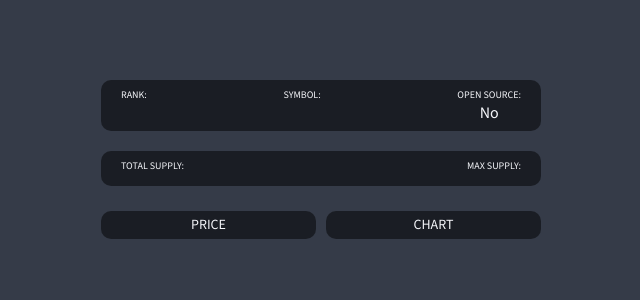
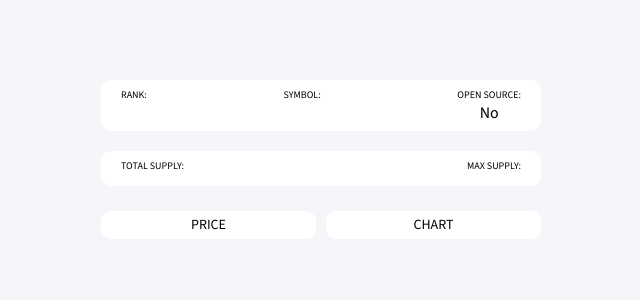
Before and after one commit to Eastynfromeast/study-react-master, a React (Create React App) app: page /about in a window 1280 px wide. Shown: the top 300 px of the page, without its empty margins (319-959 px from the left). Built offline with nearby package versions, Linux system fonts and the light colour scheme; no server answers.

Commit message:
let Coin allow to access to the state of App component which is not recommended

```diff
--- a/src/App.tsx
+++ b/src/App.tsx
@@ -1,9 +1,83 @@
 import { Outlet } from "react-router-dom";
+import { ThemeProvider, createGlobalStyle } from "styled-components";
+import { darkTheme, lightTheme } from "./theme";
+import { useState } from "react";
+
+const GlobalStyle = createGlobalStyle`
+    /* http://meyerweb.com/eric/tools/css/reset/
+   v2.0 | 20110126
+   License: none (public domain)
+*/
+
+html, body, div, span, applet, object, iframe,
+h1, h2, h3, h4, h5, h6, p, blockquote, pre,
+a, abbr, acronym, address, big, cite, code,
+del, dfn, em, img, ins, kbd, q, s, samp,
+small, strike, strong, sub, sup, tt, var,
+b, u, i, center,
+dl, dt, dd, ol, ul, li,
+fieldset, form, label, legend,
+table, caption, tbody, tfoot, thead, tr, th, td,
+article, aside, canvas, details, embed,
+figure, figcaption, footer, header, hgroup,
+menu, nav, output, ruby, section, summary,
+time, mark, audio, video {
+	margin: 0;
+	padding: 0;
+	border: 0;
+	font-size: 100%;
+	font: inherit;
+	vertical-align: baseline;
+}
+/* HTML5 display-role reset for older browsers */
+article, aside, details, figcaption, figure,
+footer, header, hgroup, menu, nav, section {
+	display: block;
+}
+body {
+	line-height: 1;
+}
+ol, ul {
+	list-style: none;
+}
+blockquote, q {
+	quotes: none;
+}
+blockquote:before, blockquote:after,
+q:before, q:after {
+	content: '';
+	content: none;
+}
+table {
+	border-collapse: collapse;
+	border-spacing: 0;
+}
+
+* {
+	box-sizing: border-box;
+}
+
+body {
+	font-family: "Source Sans 3", sans-serif;
+	background-color: ${props => props.theme.bgColor};
+	color: ${props => props.theme.textColor};
+}
+
+a {
+	text-decoration: none;
+	color:inherit;
+}
+`;
 
 function App() {
+	const [isDark, setIsDark] = useState(false);
+	const toggleDark = () => setIsDark(prev => !prev);
 	return (
 		<>
-			<Outlet />
+			<ThemeProvider theme={isDark ? darkTheme : lightTheme}>
+				<GlobalStyle />
+				<Outlet context={{ toggleDark, isDark }} />
+			</ThemeProvider>
 		</>
 	);
 }
--- a/src/index.tsx
+++ b/src/index.tsx
@@ -1,8 +1,5 @@
 import React from "react";
 import ReactDOM from "react-dom/client";
-
-import { ThemeProvider, createGlobalStyle } from "styled-components";
-import { theme } from "./theme";
 import { RouterProvider } from "react-router-dom";
 import router from "./Router";
 import { Helmet, HelmetProvider } from "react-helmet-async";
@@ -12,77 +9,9 @@ const root = ReactDOM.createRoot(document.getElementById("root") as HTMLElement)
 
 const queryClient = new QueryClient();
 
-const GlobalStyle = createGlobalStyle`
-    /* http://meyerweb.com/eric/tools/css/reset/
-   v2.0 | 20110126
-   License: none (public domain)
-*/
-
-html, body, div, span, applet, object, iframe,
-h1, h2, h3, h4, h5, h6, p, blockquote, pre,
-a, abbr, acronym, address, big, cite, code,
-del, dfn, em, img, ins, kbd, q, s, samp,
-small, strike, strong, sub, sup, tt, var,
-b, u, i, center,
-dl, dt, dd, ol, ul, li,
-fieldset, form, label, legend,
-table, caption, tbody, tfoot, thead, tr, th, td,
-article, aside, canvas, details, embed,
-figure, figcaption, footer, header, hgroup,
-menu, nav, output, ruby, section, summary,
-time, mark, audio, video {
-	margin: 0;
-	padding: 0;
-	border: 0;
-	font-size: 100%;
-	font: inherit;
-	vertical-align: baseline;
-}
-/* HTML5 display-role reset for older browsers */
-article, aside, details, figcaption, figure,
-footer, header, hgroup, menu, nav, section {
-	display: block;
-}
-body {
-	line-height: 1;
-}
-ol, ul {
-	list-style: none;
-}
-blockquote, q {
-	quotes: none;
-}
-blockquote:before, blockquote:after,
-q:before, q:after {
-	content: '';
-	content: none;
-}
-table {
-	border-collapse: collapse;
-	border-spacing: 0;
-}
-
-* {
-	box-sizing: border-box;
-}
-
-body {
-	font-family: "Source Sans 3", sans-serif;
-	background-color: ${props => props.theme.bgColor};
-	color: ${props => props.theme.textColor}
-}
-
-a {
-	text-decoration: none;
-	color:inherit;
-}
-`;
-
 root.render(
 	<React.StrictMode>
 		<QueryClientProvider client={queryClient}>
-			<ThemeProvider theme={theme}>
-				<GlobalStyle />
 			<HelmetProvider>
 				<Helmet>
 					<title>Crypto Tracker</title>
@@ -92,7 +21,6 @@ root.render(
 				</Helmet>
 			</HelmetProvider>
 			<RouterProvider router={router} />
-			</ThemeProvider>
 		</QueryClientProvider>
 	</React.StrictMode>
 );
--- a/src/routes/Coin.tsx
+++ b/src/routes/Coin.tsx
@@ -29,7 +29,7 @@ const Loader = styled.p`
 const Overview = styled.div`
 	display: flex;
 	justify-content: space-between;
-	background-color: rgba(0, 0, 0, 0.5);
+	background-color: ${props => props.theme.cardBgColor};
 	padding: 10px 20px;
 	border-radius: 10px;
 `;
@@ -38,6 +38,7 @@ const OverviewItem = styled.div`
 	display: flex;
 	flex-direction: column;
 	align-items: center;
+	color: ${props => props.theme.textColor};
 	span:first-child {
 		font-size: 10px;
 		font-weight: 400;
@@ -62,12 +63,13 @@ const Tab = styled.span<{ $isActive: boolean }>`
 	text-transform: uppercase;
 	font-size: 14px;
 	font-weight: 400;
-	background-color: rgba(0, 0, 0, 0.5);
+	background-color: ${props => props.theme.cardBgColor};
 	padding: 7px 0px;
 	border-radius: 10px;
 	color: ${props => (props.$isActive ? props.theme.accentColor : props.theme.textColor)};
 	a {
 		display: block;
+		color: inherit;
 	}
 `;
 
--- a/src/routes/Coins.tsx
+++ b/src/routes/Coins.tsx
@@ -1,5 +1,5 @@
 import { useQuery } from "@tanstack/react-query";
-import { Link } from "react-router-dom";
+import { Link, useOutletContext } from "react-router-dom";
 import styled from "styled-components";
 import { fetchCoins } from "../api";
 
@@ -19,8 +19,8 @@ const Header = styled.header`
 const CoinsList = styled.ul``;
 
 const Coin = styled.li`
-	background-color: #fff;
-	color: ${props => props.theme.bgColor};
+	background-color: ${props => props.theme.cardBgColor};
+	color: ${props => props.theme.textColor};
 	margin-bottom: 10px;
 	border-radius: 15px;
 	a {
@@ -61,11 +61,16 @@ interface ICoin {
 	type: string;
 }
 
+interface ICoinsProps {
+	toggleDark: () => void;
+}
+
 function Coins() {
 	const { isLoading, data } = useQuery<ICoin[]>({
 		queryKey: ["allCoins"],
 		queryFn: () => fetchCoins(50),
 	});
+	const { toggleDark } = useOutletContext<ICoinsProps>();
 
 	/*
 		const URL_COINS = "https://api.coinpaprika.com/v1/coins";
@@ -83,6 +88,7 @@ function Coins() {
 		<Container>
 			<Header>
 				<Title>Coins</Title>
+				<button onClick={toggleDark}>Toggle Theme</button>
 			</Header>
 			{isLoading ? (
 				<Loader>We are loading... </Loader>
--- a/src/styled.d.ts
+++ b/src/styled.d.ts
@@ -5,5 +5,6 @@ declare module "styled-components" {
 		textColor: string;
 		bgColor: string;
 		accentColor: string;
+		cardBgColor: string;
 	}
 }
--- a/src/theme.ts
+++ b/src/theme.ts
@@ -1,7 +1,15 @@
 import { DefaultTheme } from "styled-components";
 
-export const theme: DefaultTheme = {
+export const darkTheme: DefaultTheme = {
 	bgColor: "#353b48",
 	textColor: "#f5f6fa",
 	accentColor: "#4cd137",
+	cardBgColor: "rgba(0, 0, 0, 0.5)",
 };
+
+export const lightTheme: DefaultTheme = {
+	bgColor: "#f5f6fa",
+	textColor: "#000",
+	accentColor: "#e84118",
+	cardBgColor: "#fff",
+};
```
Lines whose indentation alone changed are shown as unchanged.
